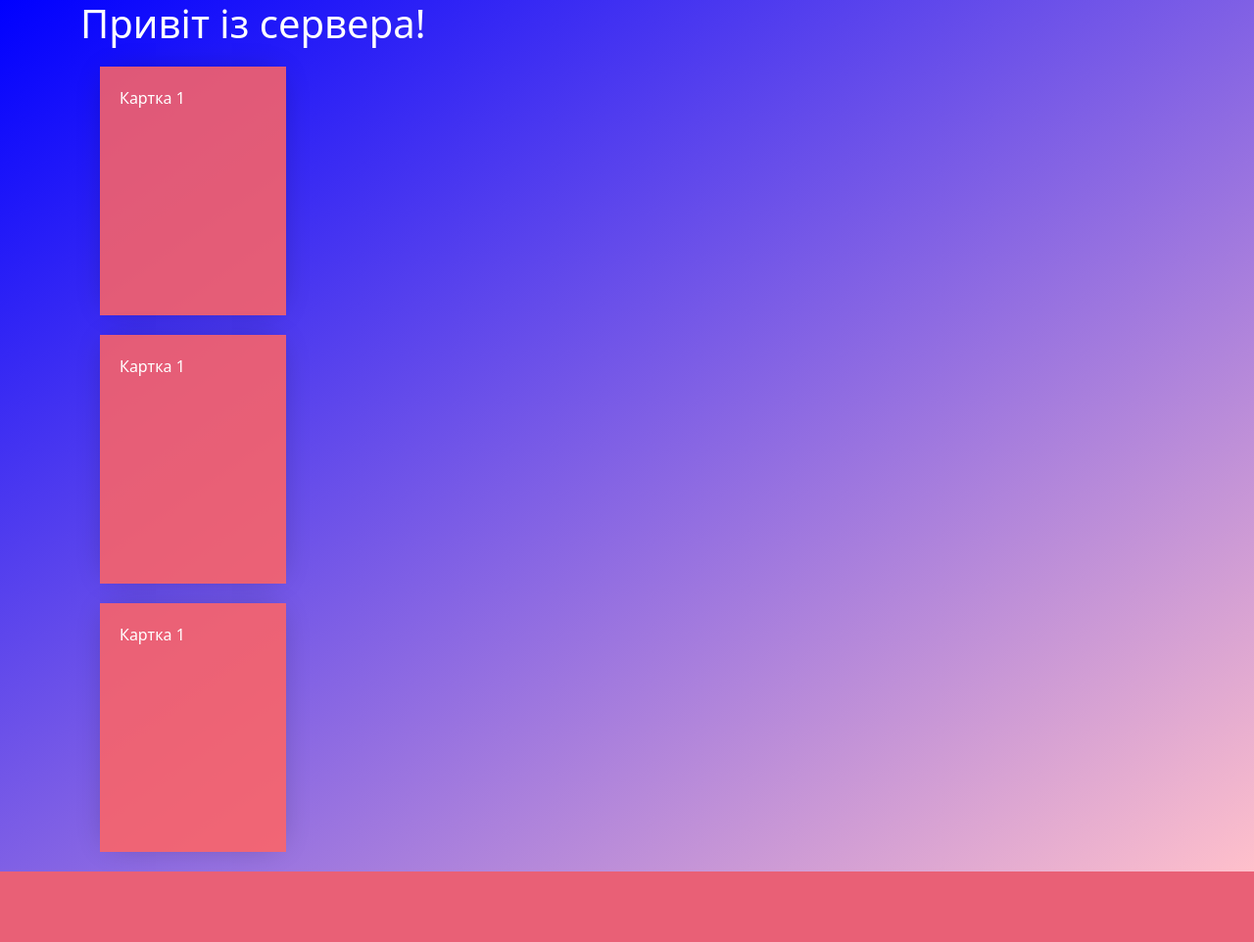
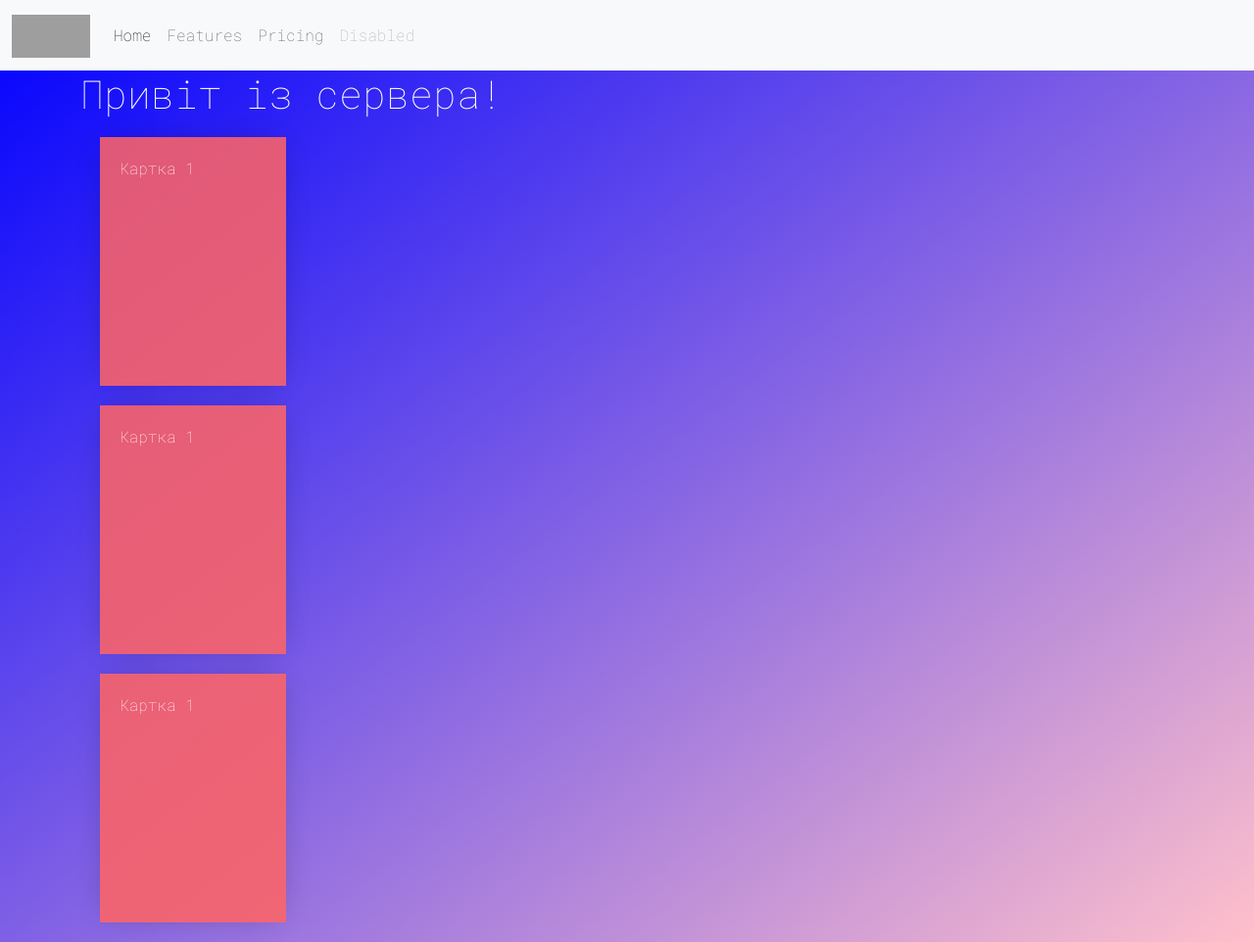
Before and after one commit to l1nkooln/flask_learn, a Python web app: template templates/index.html in a window 1280 px wide. Shown: the whole page at 98% size. Before the commit the page ends 890 px from the top, so only its background shows below. Run offline with Jinja, Linux system fonts and the light colour scheme; the template is opened without the code that fills it, so the values that code supplies are empty; grey boxes are pictures that could not be loaded.

Commit message:
lesson 3

```diff
--- a/static/style.css
+++ b/static/style.css
@@ -3,6 +3,7 @@
     background: rgb(71, 71, 71);
     background: linear-gradient(to bottom right, blue, pink);
     color: #fff;
+    font-family: 'Roboto Mono', monospace;
 }
 
 .my-card{
--- a/templates/index.html
+++ b/templates/index.html
@@ -7,15 +7,48 @@
     <meta name="viewport" content="width=device-width, initial-scale=1">
     <title>Назва сторінки</title>
     <!-- Підключення CSS -->
+    <link rel="preconnect" href="https://fonts.googleapis.com">
+    <link rel="preconnect" href="https://fonts.gstatic.com" crossorigin>
+    <link
+        href="https://fonts.googleapis.com/css2?family=Roboto+Mono:ital,wght@0,100;0,600;0,700;1,500;1,600;1,700&display=swap"
+        rel="stylesheet">
     <link href="https://cdn.jsdelivr.net/npm/bootstrap@5.3.0-alpha1/dist/css/bootstrap.min.css" rel="stylesheet"
         integrity="sha384-GLhlTQ8iRABdZLl6O3oVMWSktQOp6b7In1Zl3/Jr59b6EGGoI1aFkw7cmDA6j6gD" crossorigin="anonymous">
-    <link rel="stylesheet" href="{{ url_for('static', filename='style.css')}}">
+
+        <link rel="stylesheet" href="{{ url_for('static', filename='style.css')}}">
 </head>
 
 <body>
     <!-- Тіло: увесь вміст сторінки -->
-    <header class='container'>
+    <header>
         <!-- Шапка сайту: назва, логотип, навігація -->
+        <nav class="navbar navbar-expand-lg bg-light">
+            <div class="container-fluid">
+                <a class="navbar-brand" href="#"><img
+                        src="https://static.tildacdn.com/tild3537-6232-4732-a664-363662623537/Subtract.svg" alt="Logo"
+                        width="80" height="44" class="d-inline-block align-text-top"></a>
+                <button class="navbar-toggler" type="button" data-bs-toggle="collapse" data-bs-target="#navbarNav"
+                    aria-controls="navbarNav" aria-expanded="false" aria-label="Toggle navigation">
+                    <span class="navbar-toggler-icon"></span>
+                </button>
+                <div class="collapse navbar-collapse" id="navbarNav">
+                    <ul class="navbar-nav">
+                        <li class="nav-item">
+                            <a class="nav-link active" aria-current="page" href="#">Home</a>
+                        </li>
+                        <li class="nav-item">
+                            <a class="nav-link" href="#">Features</a>
+                        </li>
+                        <li class="nav-item">
+                            <a class="nav-link" href="#">Pricing</a>
+                        </li>
+                        <li class="nav-item">
+                            <a class="nav-link disabled">Disabled</a>
+                        </li>
+                    </ul>
+                </div>
+            </div>
+        </nav>
     </header>
     <main class="container">
         <h1>Привіт із сервера!</h1>
```
